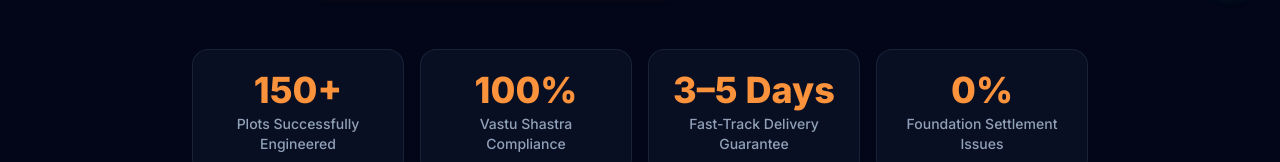
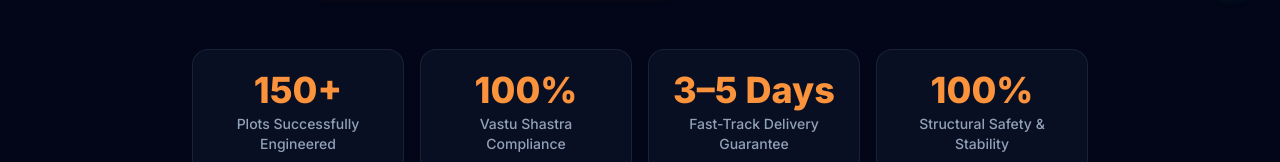
Before and after one commit to aparthiban396-eng/cinors, a Next.js app: page /why-us in a window 1280 px wide. Shown: the part 790-952 px from the top of the page. Built offline with nearby package versions, Linux system fonts and the light colour scheme.

Commit message:
Update why-us metric from negative 0% settlement issues to positive 100% Structural Safety & Stability

```diff
--- a/src/app/why-us/page.tsx
+++ b/src/app/why-us/page.tsx
@@ -112,8 +112,8 @@
                 <div className="text-xs sm:text-sm text-slate-400 font-medium">Fast-Track Delivery Guarantee</div>
               </div>
               <div className="bg-slate-900/60 border border-slate-800/80 rounded-2xl p-5 text-center backdrop-blur-sm">
-                <div className="text-3xl sm:text-4xl font-extrabold text-orange-400 mb-1">0%</div>
-                <div className="text-xs sm:text-sm text-slate-400 font-medium">Foundation Settlement Issues</div>
+                <div className="text-3xl sm:text-4xl font-extrabold text-orange-400 mb-1">100%</div>
+                <div className="text-xs sm:text-sm text-slate-400 font-medium">Structural Safety & Stability</div>
               </div>
             </div>
           </div>
```
